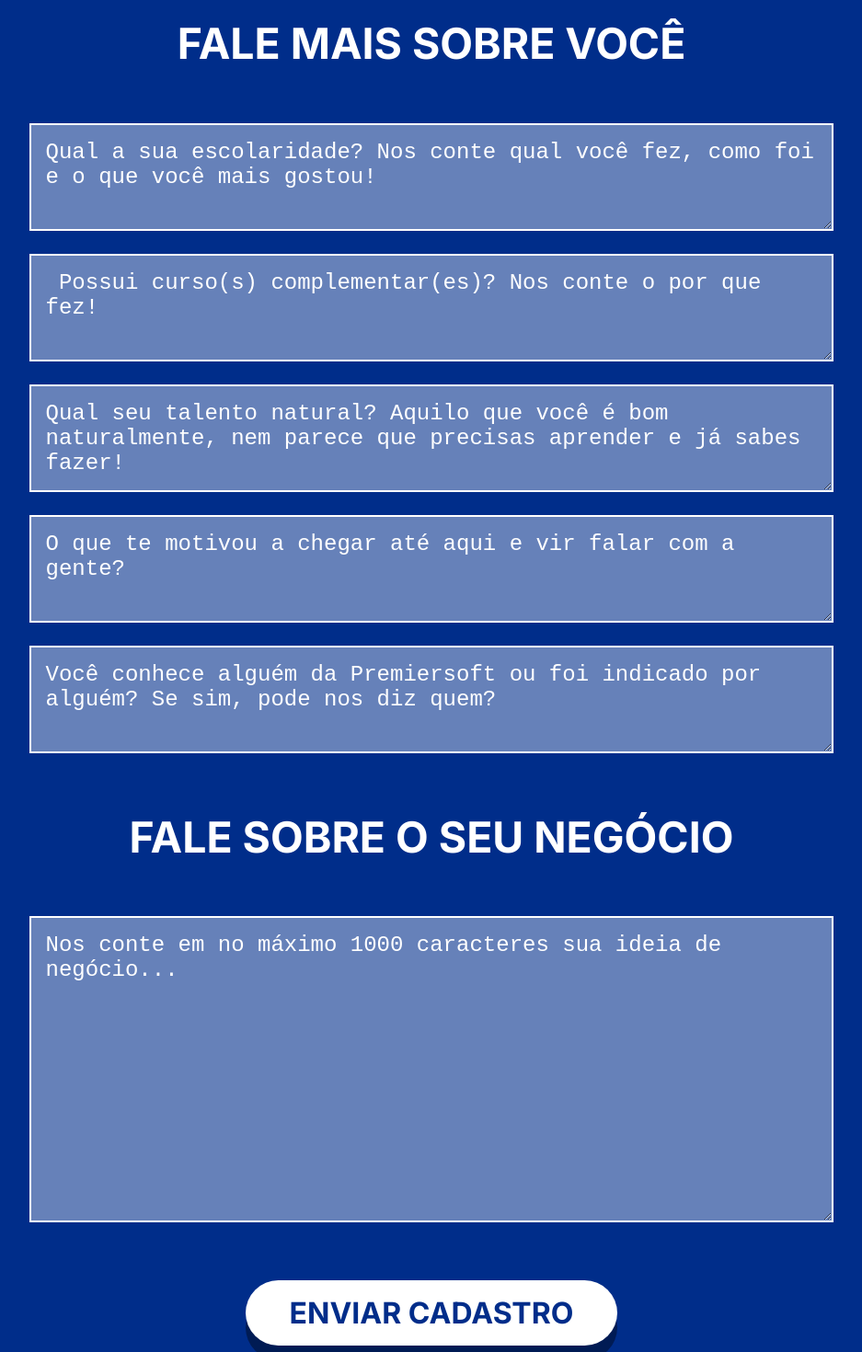
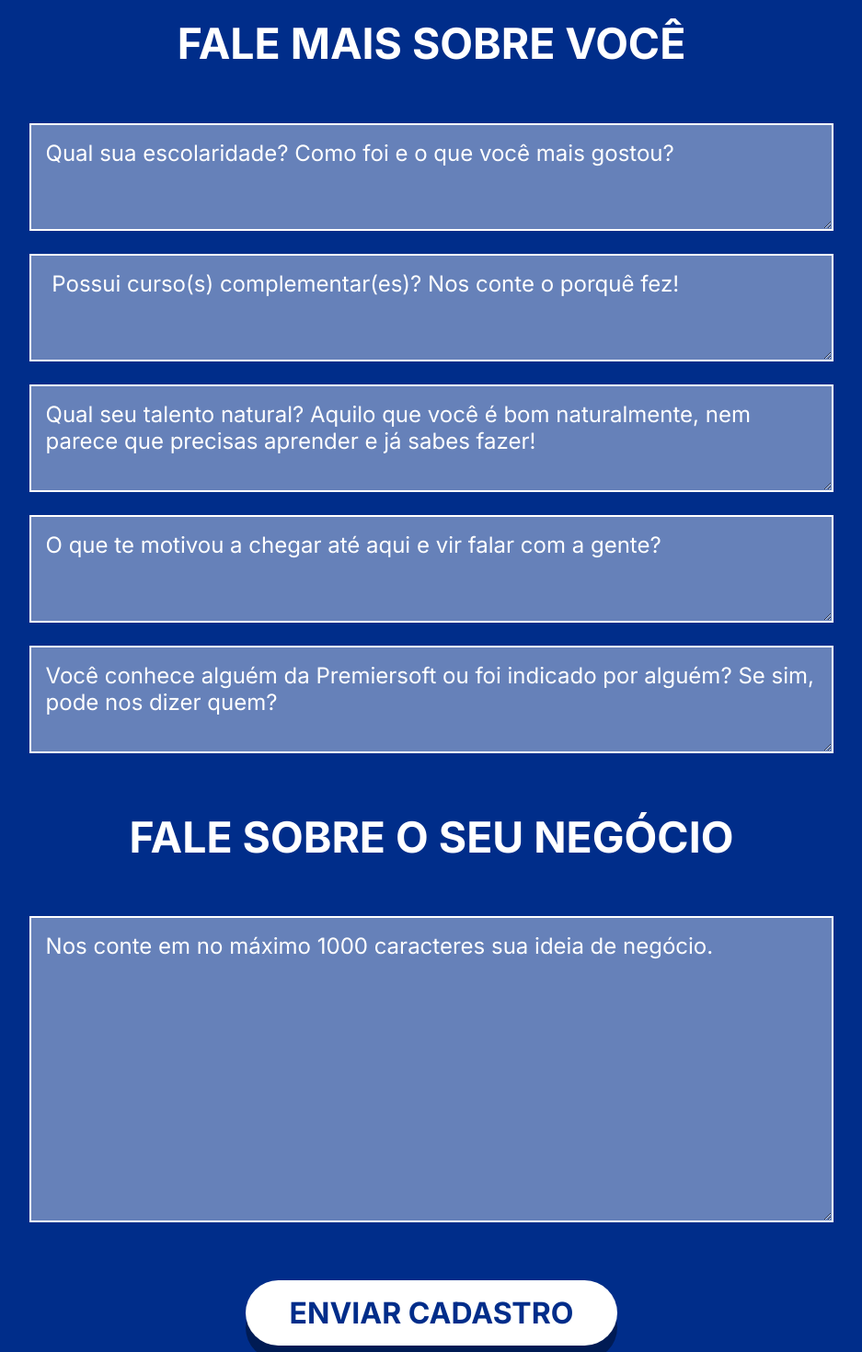
Before and after one commit to Lucas-Lima04/premier, a React (Create React App) app: page / in a window 1280 px wide. Shown: the part 1160-2630 px from the top of the page at 92% size, without its empty margins (171-1108 px from the left). Built offline with nearby package versions, Linux system fonts and the light colour scheme.

Commit message:
fix: fixed portuguesse errors

```diff
--- a/src/App.css
+++ b/src/App.css
@@ -1,6 +1,6 @@
 
 body {
-  font-family: 'Inter', sans-serif;
+  font-family: 'Inter', sans-serif !important;
   background-color: #002D8A;
 }
 
--- a/src/App.js
+++ b/src/App.js
@@ -36,15 +36,15 @@ function App() {
       </div>
       <h3>FALE MAIS SOBRE VOCÊ</h3>
       <div className="form">
-        <Input type={"textarea"} placeholder={"Qual a sua escolaridade? Nos conte qual você fez, como foi e o que você mais gostou!"}/>
-        <Input type={"textarea"} placeholder={" Possui curso(s) complementar(es)? Nos conte o por que fez!"}/>
+        <Input type={"textarea"} placeholder={"Qual sua escolaridade? Como foi e o que você mais gostou?"}/>
+        <Input type={"textarea"} placeholder={" Possui curso(s) complementar(es)? Nos conte o porquê fez!"}/>
         <Input type={"textarea"} placeholder={"Qual seu talento natural? Aquilo que você é bom naturalmente, nem parece que precisas aprender e já sabes fazer!"}/>
         <Input type={"textarea"} placeholder={"O que te motivou a chegar até aqui e vir falar com a gente?"}/>
-        <Input type={"textarea"} placeholder={"Você conhece alguém da Premiersoft ou foi indicado por alguém? Se sim, pode nos diz quem?"}/>
+        <Input type={"textarea"} placeholder={"Você conhece alguém da Premiersoft ou foi indicado por alguém? Se sim, pode nos dizer quem?"}/>
       </div>
       <h3>FALE SOBRE O SEU NEGÓCIO</h3>
       <div className="form">
-        <Input type={"textarea"} placeholder={"Nos conte em no máximo 1000 caracteres sua ideia de negócio..."} rows={"11"}/>
+        <Input type={"textarea"} placeholder={"Nos conte em no máximo 1000 caracteres sua ideia de negócio."} rows={"11"}/>
       </div>
       <div className="form" style={{textAlign: "center"}}>
         <button className="send">
--- a/src/components/input/style.css
+++ b/src/components/input/style.css
@@ -33,3 +33,19 @@ input::-moz-placeholder, textarea::-moz-placeholder {
 input::-ms-input-placeholder, textarea::-ms-input-placeholder {
     font-weight: 100;
 }
+
+input::-webkit-input-placeholder, textarea::-webkit-input-placeholder {
+    font-family: 'Inter', sans-serif !important;
+}
+
+  input:-ms-input-placeholder, textarea:-ms-input-placeholder {
+    font-family: 'Inter', sans-serif !important;
+  }
+
+  input:-moz-placeholder, textarea:-moz-placeholder {
+      font-family: 'Inter', sans-serif !important;
+  }
+
+  input::-moz-placeholder, textarea::-moz-placeholder {
+      font-family: 'Inter', sans-serif !important;
+  }
```
